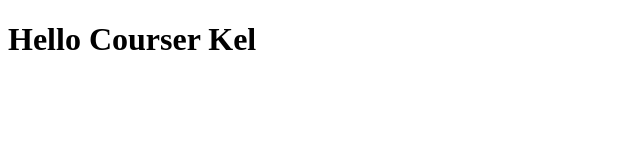
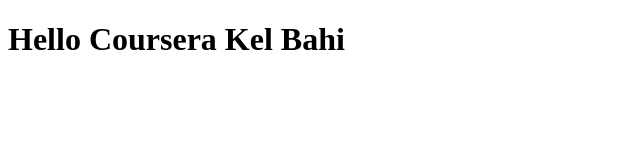
Before and after one commit to kelbahi/Coursera, a plain HTML site: page index.html in a window 1280 px wide. Shown: the whole page, without its empty margins (0-640 px from the left). Drawn offline with Linux system fonts and the light colour scheme.

Commit message:
first web file

```diff
--- a/index.html
+++ b/index.html
@@ -5,6 +5,6 @@
     <title>Hellow Coursera</title>
   </head>
   <body>
-    <h1>Hello Courser Kel</h1>
+    <h1>Hello Coursera Kel Bahi</h1>
   </body>
 </html>
```
